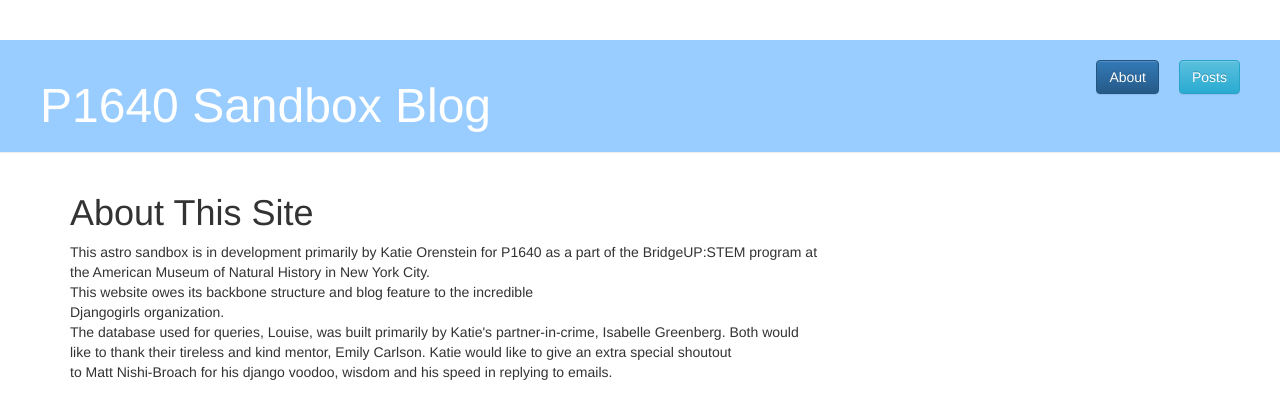
After one commit to mauzyprime/astro-sandbox, a Django app: page /about/ in a window 1280 px wide. The commit adds this page. Shown: the top 419 px of the page. Run offline with Django 3.2, Linux system fonts and the light colour scheme; some libraries are stand-ins or nearby versions.

Commit message:
added about page. this includes a new template, button in base, view, and url. It was painless and I'm really proud of myself. #katiecanmakeawebsite

```diff
--- /dev/null
+++ b/blog/templates/blog/about.html
@@ -0,0 +1,18 @@
+{% extends 'blog/base.html' %}
+
+{% block content %}
+    <h1>About This Site</h1>
+
+    <p>
+    <p>This astro sandbox is in development primarily by Katie Orenstein for P1640 as a part
+     of the BridgeUP:STEM
+		program at the American Museum of Natural History in New York City. <br />
+		This website owes its backbone structure and blog feature to the incredible <br />
+		 Djangogirls organization. <br />
+		 The database used for queries, Louise, was built primarily by
+		 Katie's partner-in-crime, Isabelle Greenberg. Both would like to thank their
+		 tireless and kind mentor, Emily Carlson. Katie would like to give an extra special shoutout <br />
+		 to Matt Nishi-Broach for his django voodoo, wisdom and his speed in replying to
+		 emails. </p>
+    </p>
+{% endblock %}
--- a/blog/templates/blog/base.html
+++ b/blog/templates/blog/base.html
@@ -12,7 +12,9 @@
     <body>
 
     <div class="page-header">
-        <a href="{% url 'post_list' %}" class="top-menu"><button type="button" class="btn btn-info">Posts</button></a>
+        <a href="{% url 'post_list' %}" class="top-menu"><button type="button" class="btn btn-info">Posts</button>
+        </a>
+        <a href="{% url 'about' %}" class="top-menu"><button type="button" class="btn btn-primary">About</button></a>
         <h1><a href="/">P1640 Sandbox Blog</a></h1>
     </div>
     <div class="content container">
--- a/blog/urls.py
+++ b/blog/urls.py
@@ -5,5 +5,6 @@ from django.contrib import admin
 urlpatterns = [
 	url(r'^posts/$', views.post_list, name='post_list'),
 	url(r'^$', views.query_new, name='query_new'),
+	url(r'^about/$', views.about, name="about"),
 
 ]
--- a/blog/views.py
+++ b/blog/views.py
@@ -15,3 +15,6 @@ def post_list(request):
 def query_new(request):
 	form = HomeForm()
 	return render(request, 'blog/query.html', {'form': form})
+
+def about(request):
+	return render(request, 'blog/about.html',{})
```
